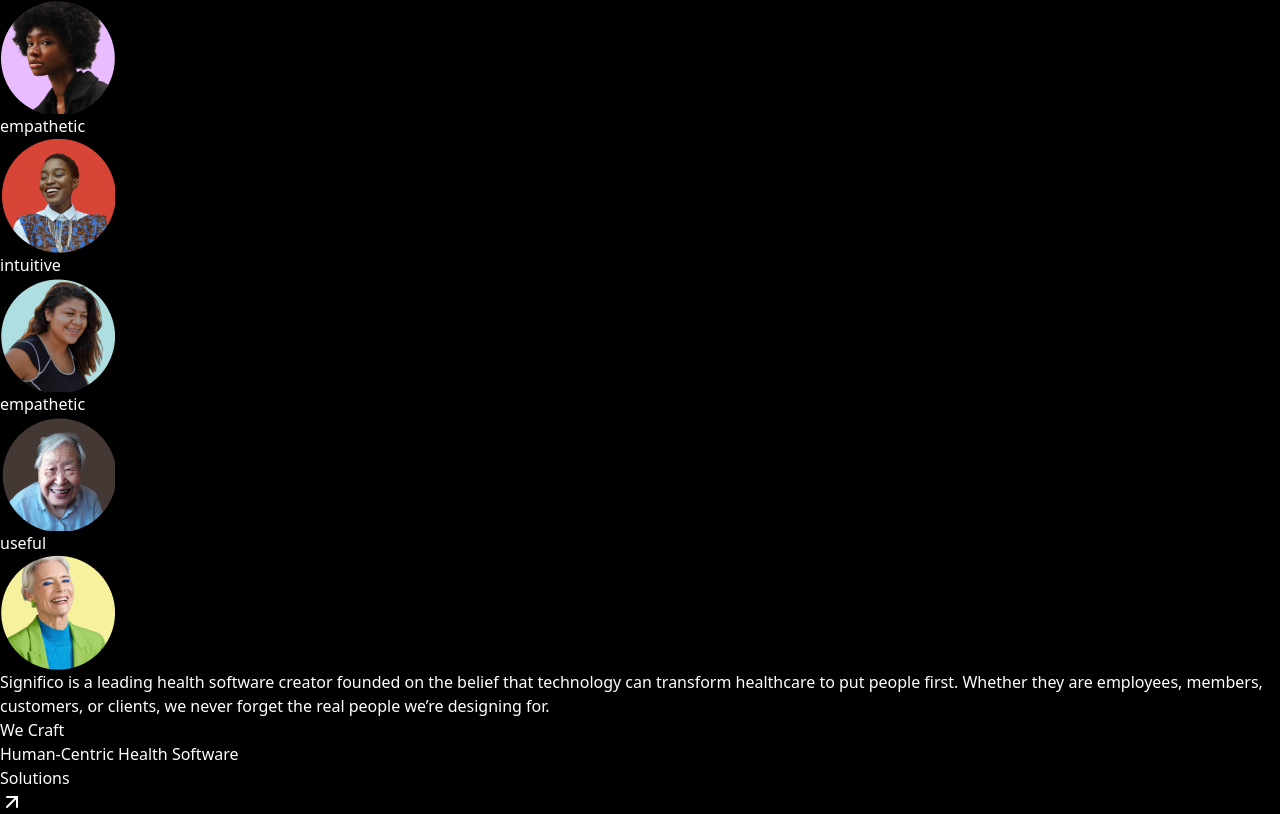
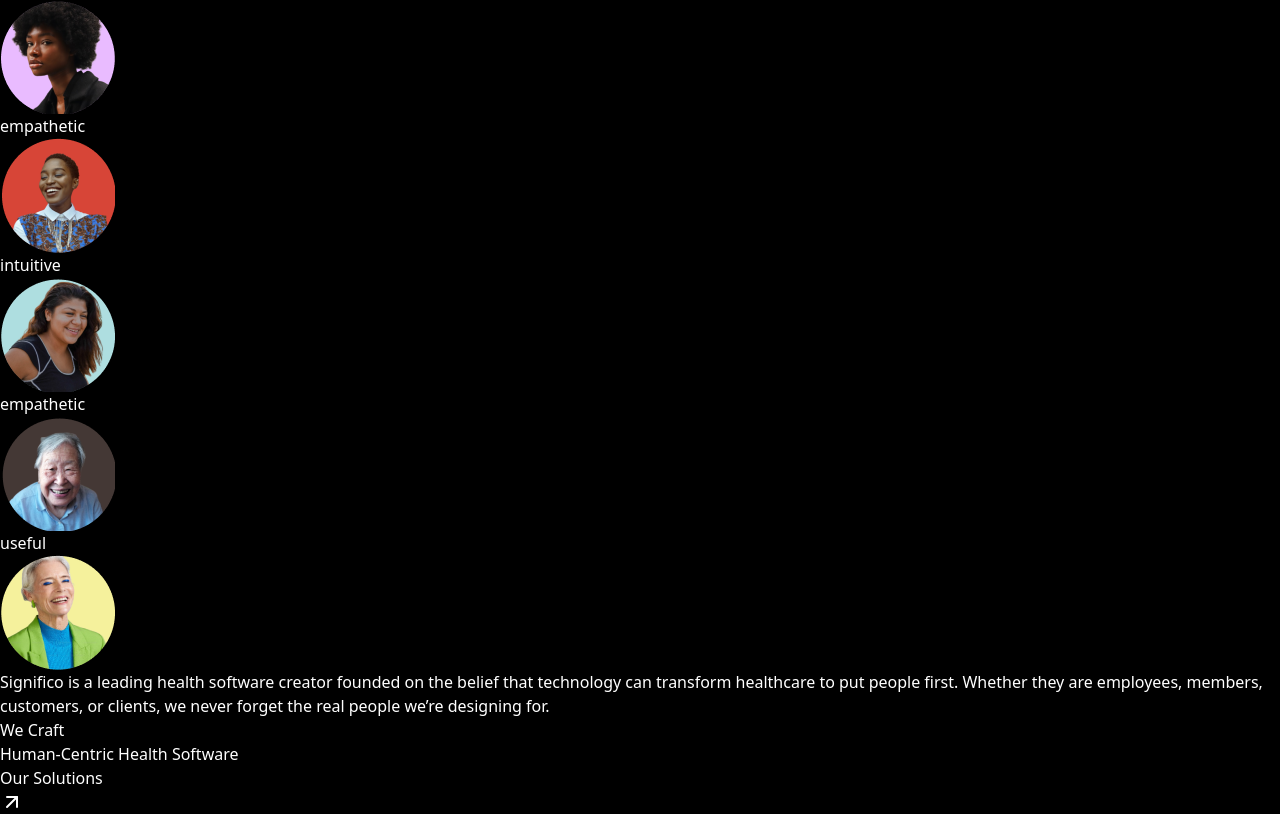
Before and after one commit to poojahooda22/motion-website, a React (Vite) app: page / in a window 1280 px wide. Shown: the part 4468-5282 px from the top of the page. Built offline with nearby package versions, Linux system fonts and the light colour scheme.

Commit message:
updated index

```diff
--- a/src/components/Craft/Index.jsx
+++ b/src/components/Craft/Index.jsx
@@ -10,14 +10,14 @@ function Cart() {
                 Whether they are employees, members, customers, or clients, we
                 never forget the real people we’re designing for.
             </p>
-            <h1 className="font-[SansitaReg] text-[4.4rem] mt-10 leading-[6.5rem]">We Craft <br/>
+            <h1 className="font-[SansitaReg] text-[4.4rem] mt-10 mb-10 leading-[6.5rem]">We Craft <br/>
                 Human-Centric
                 Health Software
             </h1>
-            <div className="w-fit px-10 py-5 border-[1px] border-white">
+            <div className="w-fit px-10 py-4 border-[1px] border-white">
                 <div className="masker flex items-center gap-2 overflow-hidden">
-                    <span className="text-xl ">Solutions</span>
-                    <LuArrowUpRight style={{fontSize: "24px"}} />
+                    <span className="text-xl "> Our Solutions</span>
+                    <LuArrowUpRight style={{fontSize: "24px", }} />
                 </div>
             </div>
         </div>
```
